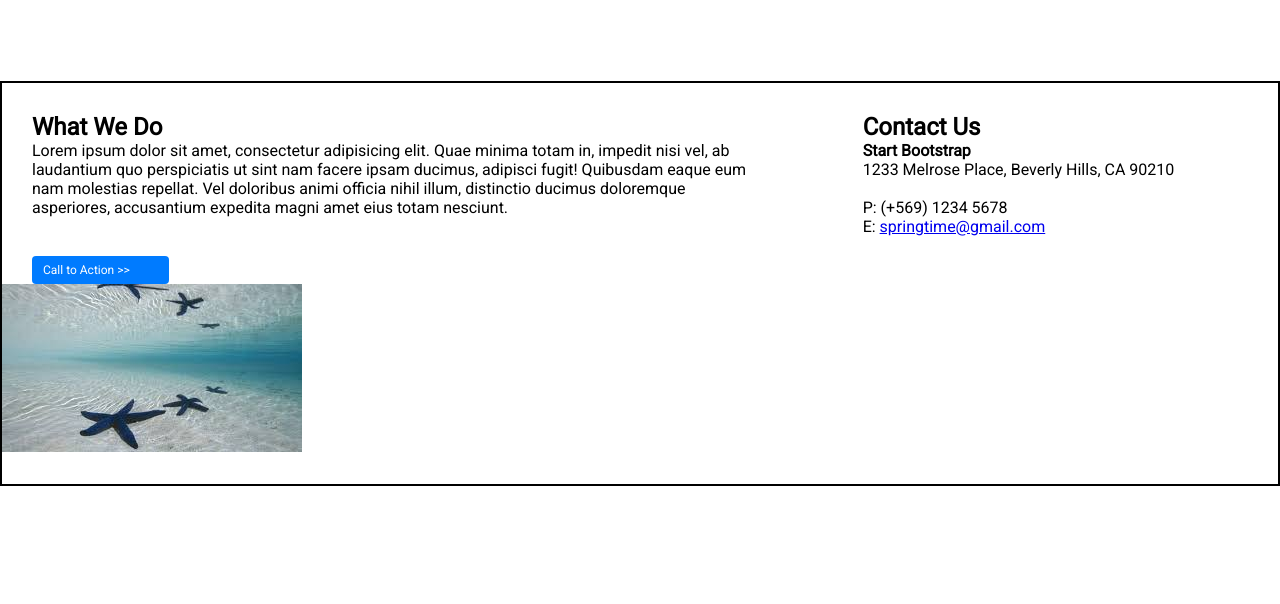
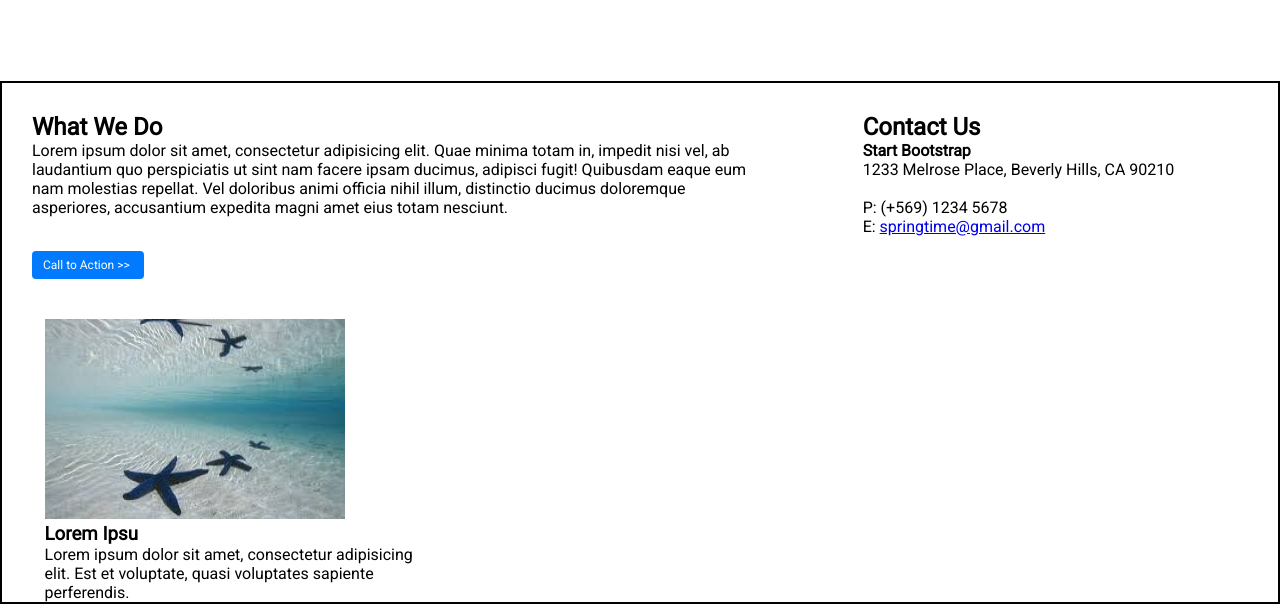
Before and after one commit to dianina/mipagina, a plain HTML site: page index.html in a window 1280 px wide. Shown: the part 289-893 px from the top of the page. Before the commit the page ends 800 px from the top, so only its background shows below. Drawn offline with Linux system fonts and the light colour scheme.

Commit message:
avance sec3 imgs

```diff
--- a/assets/css/style.css
+++ b/assets/css/style.css
@@ -79,8 +79,8 @@ Botón
 */
 .boton_call {
   background-color: #007BFF;
-  margin-top: 20px;
-  width: 11%;
+  margin-top: 15px;
+  width: 9%;
   border-radius: 4px;
   color: white;
 
@@ -96,6 +96,14 @@ Botón
 Sección 3 imágenes
 */
 .card_title {
+  width: 40%;
+}
+
+/*
+Imagen 1
+*/
+.sea_star img {
+  margin-top: 40px;
   width: 300px;
   height: 200px;
 }
--- a/index.html
+++ b/index.html
@@ -69,12 +69,19 @@
     </section>
   <!-- Sección 3 imágenes -->
     <section class="card_title">
-      <div class="container_imgs">
-        <div class="row">
-          <div class="col-4">
-            <img class="sea_star" src="assets/img/foto3.jpg" alt="">
+      <div class="row">
+        <div class="offset-1"></div>
+        <div class="col-9">
+          <div class="3_imgs">
+  <!-- Imagen 1 -->
+            <div class="sea_star">
+              <img src="assets/img/foto3.jpg" alt="Sea_star">
+              <h3>Lorem Ipsu</h3>
+              <p>Lorem ipsum dolor sit amet, consectetur adipisicing elit. Est et voluptate, quasi voluptates sapiente perferendis.</p>
+            </div>
           </div>
         </div>
+        <div class="off-set1"></div>
       </div>
     </section>
   </div>
```
